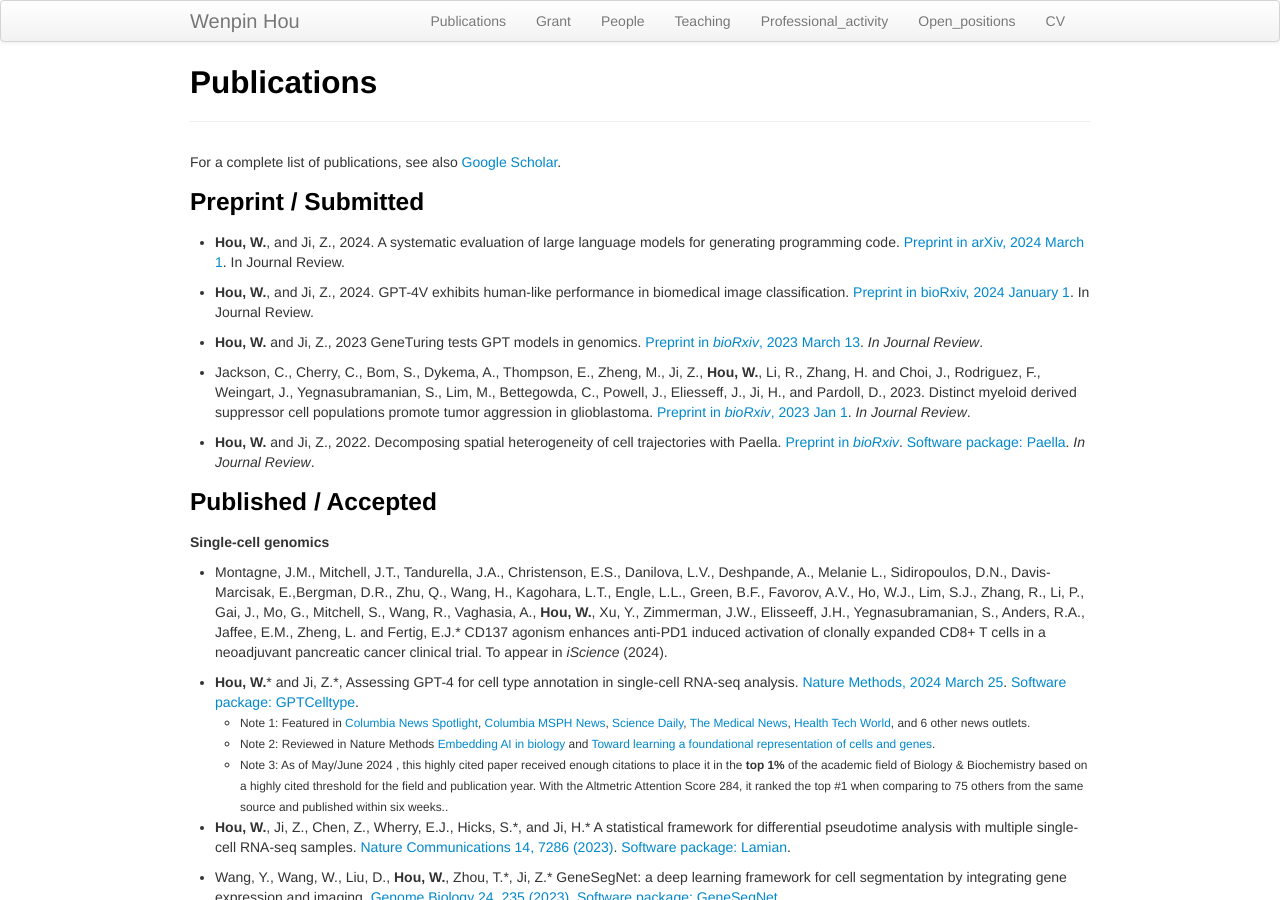
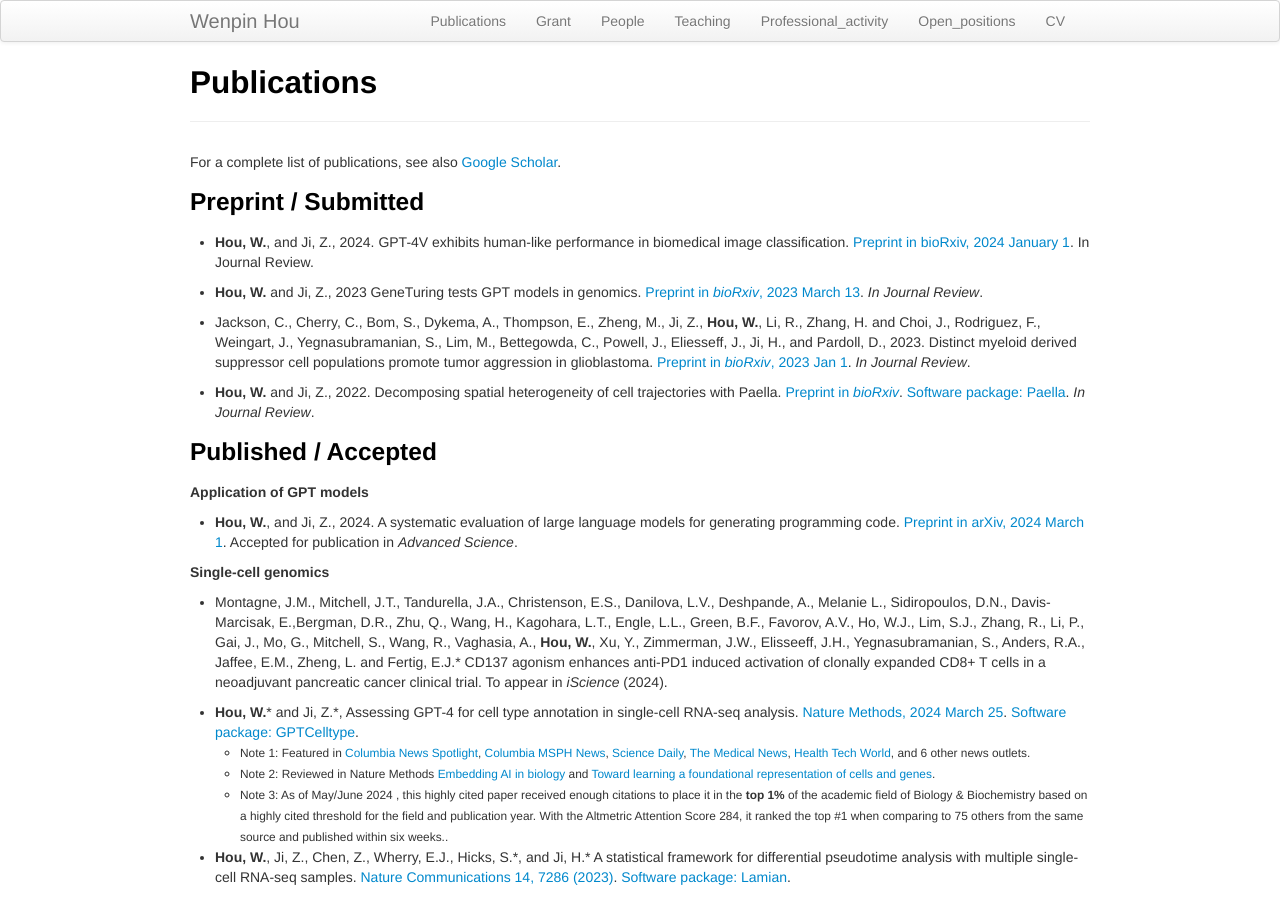
Before and after one commit to Winnie09/Wenpin_Hou, a Jekyll site: the page built from pages/publications.md, in a window 1280 px wide and 900 px high. Built offline with Jekyll 4.4.1, drawn with Linux system fonts in a browser that asks for light colours.

Commit message:
publications.md

```diff
--- a/pages/publications.md
+++ b/pages/publications.md
@@ -10,7 +10,7 @@ For a complete list of publications, see also [Google Scholar](https://scholar.g
 
 ### Preprint / Submitted
 
-- **Hou, W.**, and Ji, Z., 2024. A systematic evaluation of large language models for generating programming code. [Preprint in arXiv, 2024 March 1](https://arxiv.org/abs/2403.00894). In Journal Review.
+
 
 - **Hou, W.**, and Ji, Z., 2024. GPT-4V exhibits human-like performance in biomedical image classification. [Preprint in bioRxiv, 2024 January 1](https://www.biorxiv.org/content/10.1101/2023.12.31.573796v1). In Journal Review.
 
@@ -23,8 +23,12 @@ For a complete list of publications, see also [Google Scholar](https://scholar.g
 
 ### Published / Accepted
 
+
+##### Application of GPT models
+
+- **Hou, W.**, and Ji, Z., 2024. A systematic evaluation of large language models for generating programming code. [Preprint in arXiv, 2024 March 1](https://arxiv.org/abs/2403.00894). Accepted for publication in *Advanced Science*.
+
 ##### Single-cell genomics
-
 
 
 - Montagne, J.M., Mitchell, J.T., Tandurella, J.A.,  Christenson, E.S., Danilova, L.V.,  Deshpande, A., Melanie L., Sidiropoulos, D.N., Davis-Marcisak, E.,Bergman, D.R., Zhu, Q., Wang, H., Kagohara, L.T., Engle, L.L., Green, B.F., Favorov, A.V., Ho, W.J., Lim, S.J., Zhang, R., Li, P., Gai, J.,  Mo, G., Mitchell, S., Wang, R., Vaghasia, A.,  **Hou, W.**, Xu, Y., Zimmerman, J.W., Elisseeff, J.H., Yegnasubramanian, S.,  Anders, R.A., Jaffee, E.M., Zheng, L. and Fertig, E.J.\* CD137 agonism enhances anti-PD1 induced activation of clonally expanded CD8+ T cells in a neoadjuvant pancreatic cancer clinical trial. To appear in *iScience* (2024).
```
